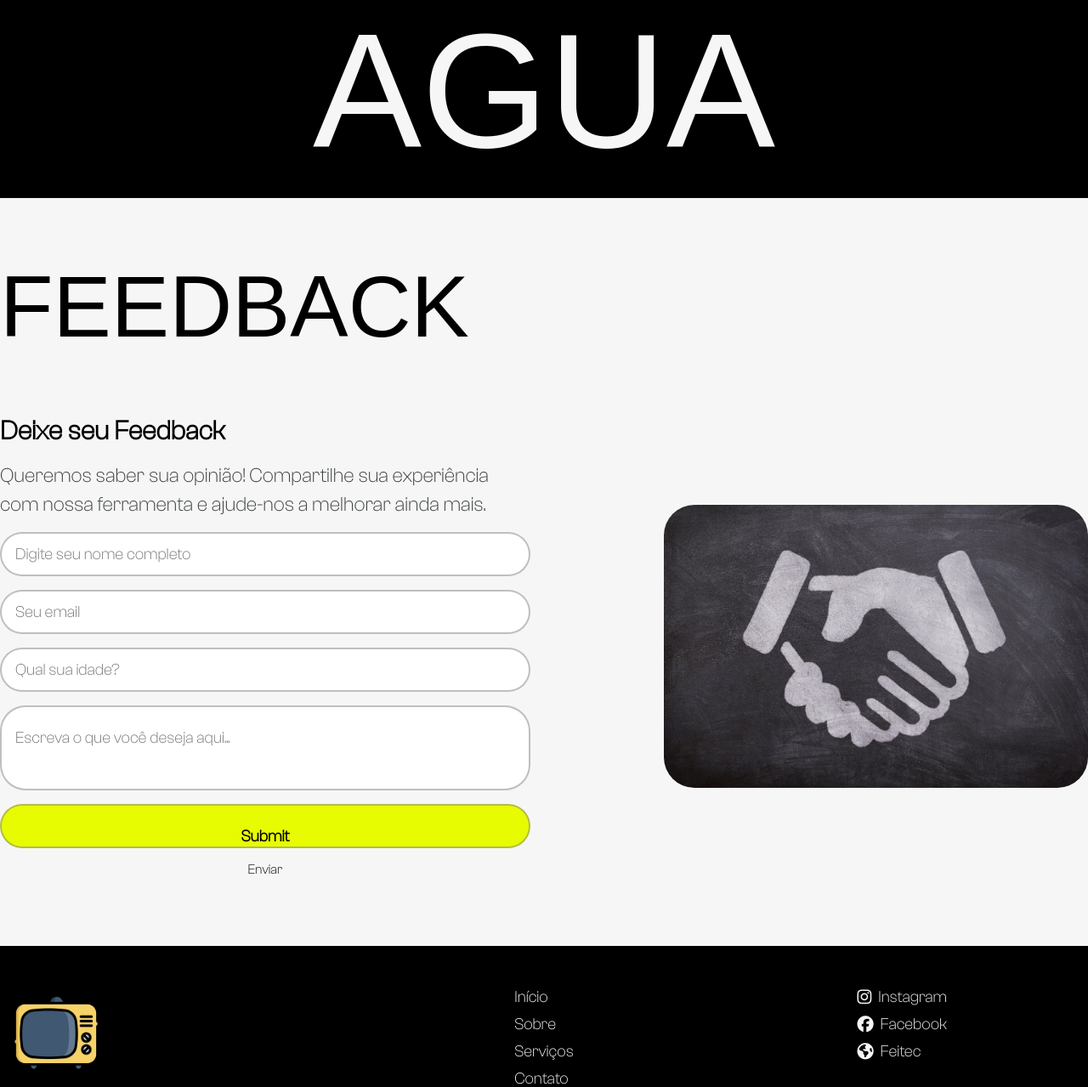
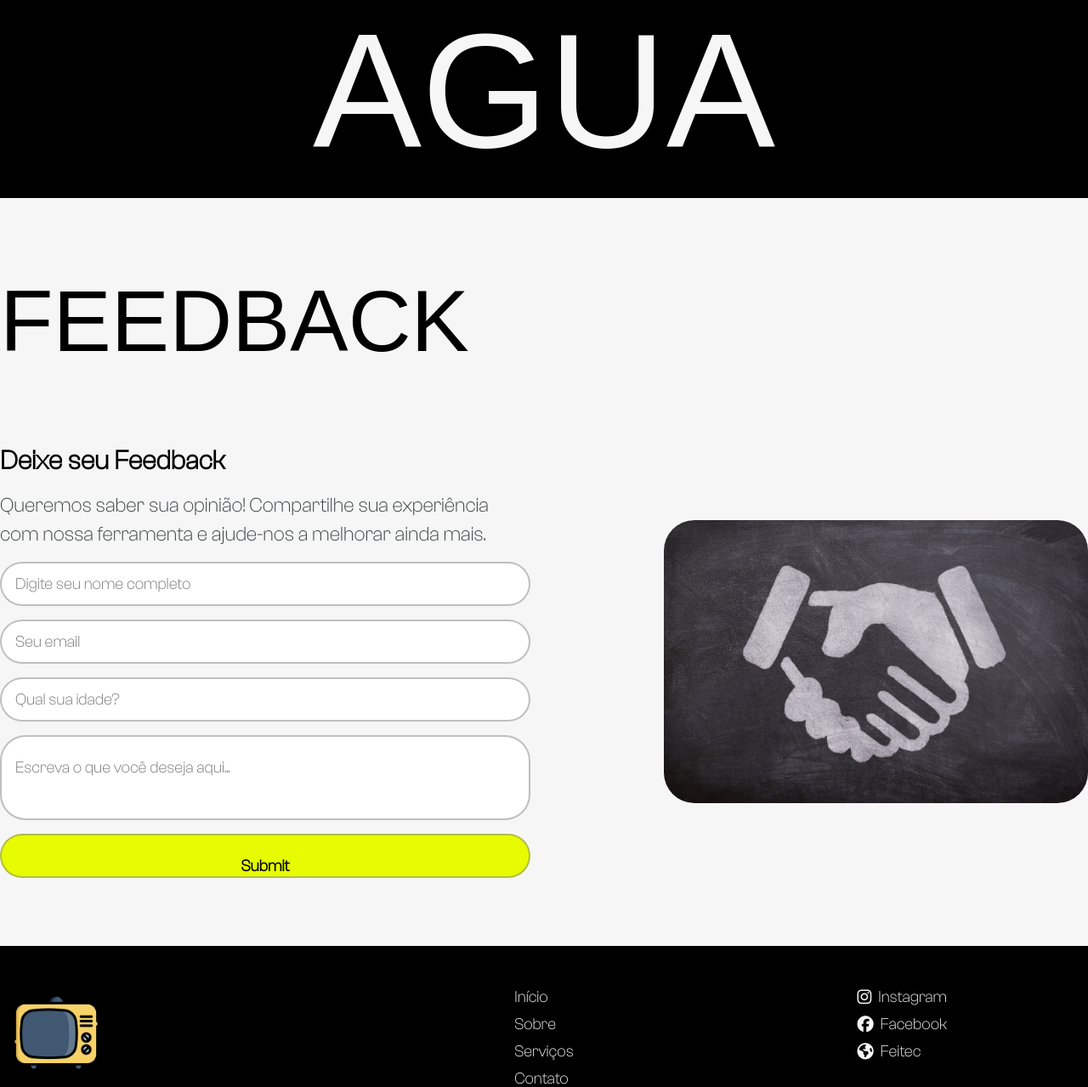
Before and after one commit to IgorArauj0/PROJETO-FEITEC-2025, a PHP site: page / in a window 1280 px wide. Shown: the part 4097-5376 px from the top of the page at 85% size. Run offline with PHP 8.4, Linux system fonts and the light colour scheme; some libraries are stand-ins or nearby versions; some web fonts are replaced.

Commit message:
Matheus 05-09
Ajuste do submit do feedback

```diff
--- a/assets/css/style.css
+++ b/assets/css/style.css
@@ -1125,7 +1125,6 @@
     border: 2px solid rgba(128, 128, 128, 0.5);
     outline: none;
     border-radius: 30px;
-    cursor: pointer;
 }
 
 .logo-contato {
--- a/index.html
+++ b/index.html
@@ -255,7 +255,7 @@
                             <input type="number" placeholder="Qual sua idade?" required>
                             <textarea name="mensagem" id="mensagem"
                                 placeholder="Escreva o que você deseja aqui..." required></textarea>
-                            <input type="submit" class="btn">Enviar</input>
+                            <input type="submit" class="btn"></input>
                         </form>
                     </div>
                     <div class="logo-contato" data-aos="fade-up" data-aos-delay="600">
```
